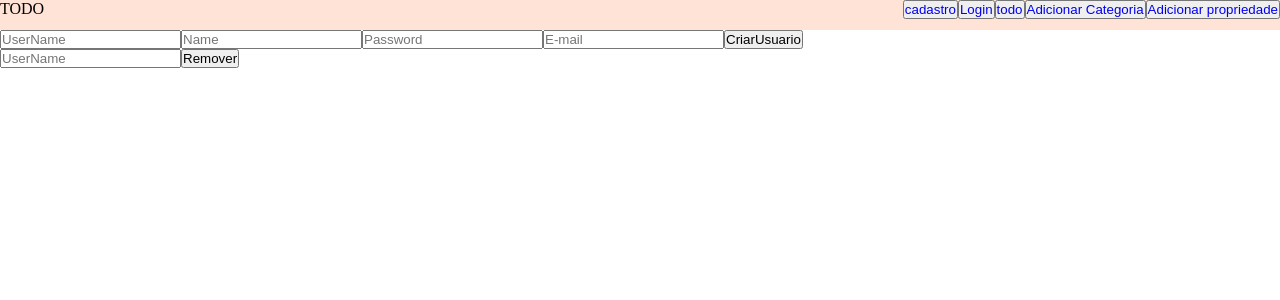
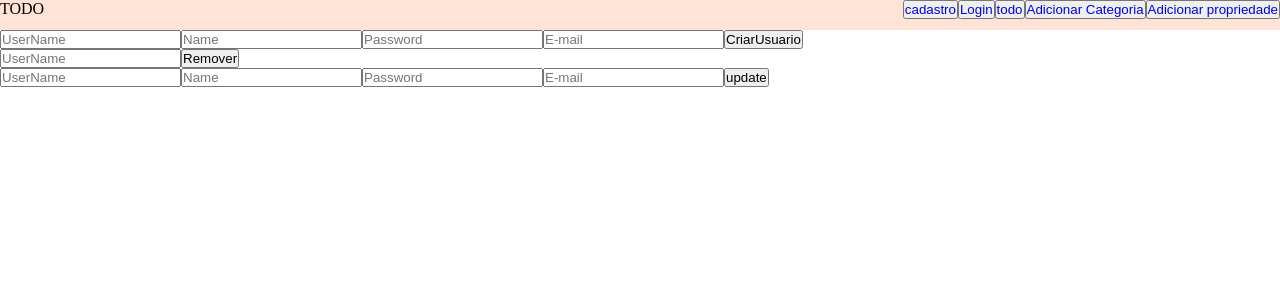
Before and after one commit to gabriel-Koehler/todo-Project, an Angular app: page /cadastro-app in a window 1280 px wide. Shown: the top 300 px of the page. Built offline with nearby package versions, Linux system fonts and the light colour scheme; no server answers.

Commit message:
resta o delete

```diff
--- a/src/app/Cadastro/cadastro.component.html
+++ b/src/app/Cadastro/cadastro.component.html
@@ -7,4 +7,10 @@
     <br>
     <input type="text" [(ngModel)]="idRemover" placeholder="UserName">
     <button (click)="removerUsuario()">Remover</button>
+    <br>
+    <input type="text" [(ngModel)]="idUpdate" placeholder="UserName">
+    <input type="text" [(ngModel)]="nameUpdate" placeholder="Name">
+    <input type="text" [(ngModel)]="passwordUpdate" placeholder="Password">
+    <input type="text" [(ngModel)]="emailUpdate" placeholder="E-mail">
+    <button (click)="updateUsuario()">update</button>
 </div>
--- a/src/app/Cadastro/cadastro.component.ts
+++ b/src/app/Cadastro/cadastro.component.ts
@@ -1,6 +1,7 @@
 import { Component } from "@angular/core";
 import { User } from "src/models/users/user";
 import { UserRepository } from "src/repositories/user.repository";
+import { AppComponent } from "../app.component";
 
 @Component({
     selector:'cadastr-app',
@@ -13,9 +14,13 @@ export class CadastroComponent {
     name:string
     password:string
     email:string
+    idUpdate:string
+    nameUpdate:string
+    passwordUpdate:string
+    emailUpdate:string
     idRemover:string
 
-    constructor(private userRepository:UserRepository){
+    constructor(private userRepository:UserRepository,private appComponent:AppComponent){
 
      }
 
@@ -34,8 +39,30 @@ export class CadastroComponent {
         })
     }
     removerUsuario(){
-        this.userRepository.removerUsuario(this.idRemover).subscribe(()=>{
-            console.log(this.idRemover)
+           const user=this.userRepository.getUserById(this.idRemover).subscribe({
+            next: (value)=>{
+              return value
+            }
+          })
+        this.userRepository.removerUser(user).subscribe((data)=>{
+            console.log("realizada com sucesso")
+            console.log(data)
+        })
+
+    }
+    updateUsuario(){
+        const user=new User()
+        user.id=this.idUpdate
+        user.email=this.emailUpdate
+        user.password=this.passwordUpdate
+        user.name=this.nameUpdate
+        this.userRepository.updateUser(user).subscribe({
+            next:()=>{
+                console.log('deu certo')
+            },
+            error:(error)=>{
+                console.log(error)
+            }
         })
     }
 }
--- a/src/app/app.component.ts
+++ b/src/app/app.component.ts
@@ -14,30 +14,42 @@ export class AppComponent{
   rotaTdApp:boolean=false
   rotaAddCategoria:boolean=true
 
-  private userId:string ="diogo.defante"
+  private userId:string ="diogo.defate"
   private users:User[]=[]
   private user:User
 
   constructor(
     private userRepository:UserRepository
     ){
-      userRepository.getUsers()
-      .subscribe({
-        next: (value)=>{
-          console.log(value)
-          this.users=value
-          console.log(this.users)
-
-        }
-      })
       userRepository.getUserById(this.userId).subscribe({
         next: (value)=>{
           this.user=value
           console.log(this.user)
         }
       })
+      userRepository.getUsers()
+    .subscribe({
+      next: (value)=>{
+        console.log(value)
+        this.users=value
+        console.log(this.users)
+
+      }
+    })
+    //  this.getUsuarios()
+
+      // this.getUsuarioById(this.userId)
+
 
   }
+  // getUsuarios(){
+  //   this.
+
+  // }
+  // getUsuarioById(id){
+  //   this
+
+  // }
   rotaAdicionaCategoria():void{
     this.rotaTdApp=true
     this.rotaAddCategoria=false
--- a/src/repositories/user.repository.ts
+++ b/src/repositories/user.repository.ts
@@ -5,7 +5,7 @@ import { Observable} from "rxjs";
 import { map } from "rxjs/operators";
 import { async } from "rxjs/internal/scheduler/async";
 
-const API_URL = 'http://localhost:4300/usuarios'
+const API_URL = 'http://localhost:4300/usuarios/'
 
 @Injectable()
 export class UserRepository {
@@ -30,10 +30,13 @@ export class UserRepository {
         return this.httpClient.get<User[]>(API_URL)
         .pipe(
             map(values => {
-                let user: User;
-                for (const value of values) {
+                let user=new User;
+                console.log(id)
+                for (let value of values) {
+                    console.log(value)
                     if(value.id==id){
                         user=value
+                        console.log(user)
                     }
                 }
                 return user;
@@ -44,8 +47,11 @@ export class UserRepository {
         console.log(userCriado)
         return this.httpClient.post<User>(API_URL,userCriado)
     }
-    public removerUsuario(id:string): Observable<void>{
-        console.log(id)
-        return this.httpClient.delete<void>(API_URL+"/"+id)
+    public removerUser(user): Observable<void>{
+        console.log(user)
+        return this.httpClient.delete<void>(API_URL+user.id,)
+    }
+    public updateUser(user): Observable<User>{
+        return this.httpClient.put<User>(API_URL,user)
     }
 }
```
Also changed, not shown: 1 other file (tests, documents, lock files or other folders).
